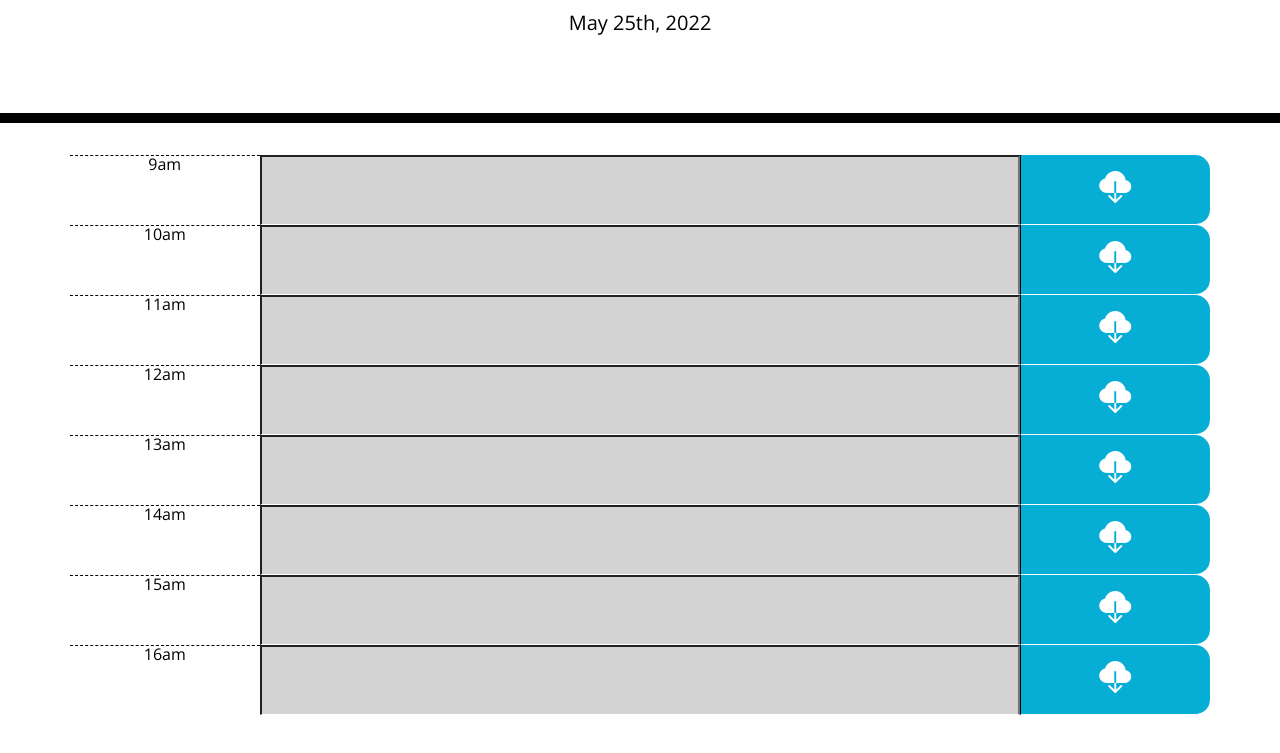
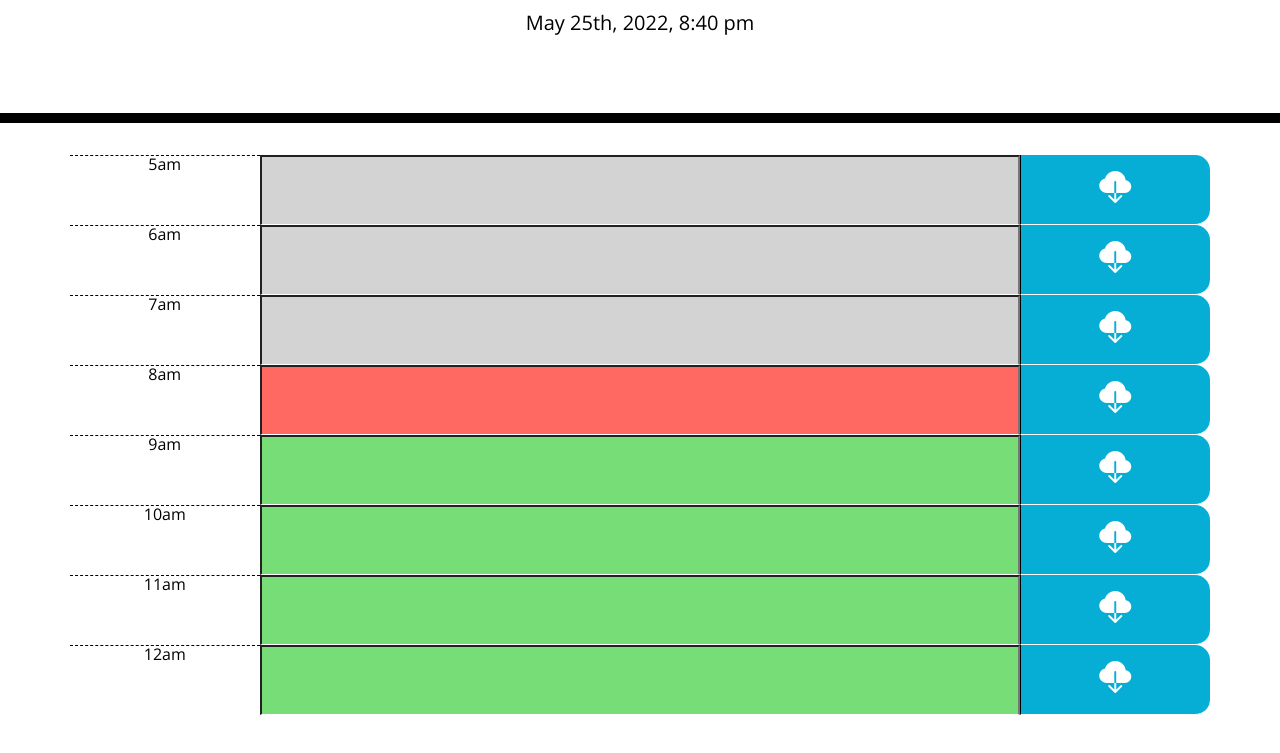
Before and after one commit to celestealexmoore/workDay_Scheduler, a plain HTML site: page index.html in a window 1280 px wide. Shown: the part 181-934 px from the top of the page. Drawn offline with nearby package versions, Linux system fonts and the light colour scheme.

Commit message:
colors change for past, present and future

```diff
--- a/Assets/script.js
+++ b/Assets/script.js
@@ -1,41 +1,47 @@
 const currentDay = document.getElementById("currentDay");
 const timeblockParent = document.getElementById("timeblockParent");
-let blockTime = 9;
+let blockTime = 4;
+const currentTime = moment().format("h");
+console.log(currentTime);
 
-currentDay.innerHTML = moment().format("MMMM Do, YYYY");
+currentDay.innerHTML = moment().format("MMMM Do, YYYY, h:mm a");
 
 for (let i = 0; i < 8; i++) {
   const timeblockRow = document.createElement("div");
   const timeblockHr = document.createElement("div");
   const timeblockText = document.createElement("input");
-  const saveBtnParent = document.createElement("i");
-
+  const saveBtn = document.createElement("i");
   // creates unique identifier for each timeblock
   timeblockRow.setAttribute("id", "hour-" + i);
-
   timeblockRow.setAttribute("class", "row time-block");
   timeblockHr.setAttribute("class", "col hour");
   timeblockText.setAttribute("class", "col-8 text form-control");
   timeblockText.setAttribute("type", "text");
-  saveBtnParent.setAttribute(
+  saveBtn.setAttribute(
     "class",
     "col saveBtn bi bi-cloud-download-fill fa-2x align-bottom"
   );
-  // creates unique identifier for each timeblock
-  saveBtnParent.setAttribute("id", "save-" + i);
+  // creates unique identifier for each saveBtn
+  saveBtn.setAttribute("id", "save-" + i);
 
-  timeblockHr.innerText = blockTime++ + "am";
+  blockTime += 1;
 
-  if (blockTime > 9) {
+  timeblockHr.innerText = blockTime + "am";
+
+  if (blockTime == currentTime) {
+    timeblockText.setAttribute("class", "present col-8 text");
+  } else if (blockTime < currentTime) {
     timeblockText.setAttribute("class", "past col-8 text");
-  }
+  } else if (blockTime > currentTime) {
+    timeblockText.setAttribute("class", "future col-8 text");
+  };
 
   timeblockParent.appendChild(timeblockRow);
   timeblockRow.appendChild(timeblockHr);
   timeblockRow.appendChild(timeblockText);
-  timeblockRow.appendChild(saveBtnParent);
+  timeblockRow.appendChild(saveBtn);
 
-  saveBtnParent.addEventListener("click", function () {
+  saveBtn.addEventListener("click", function () {
     localStorage.setItem(timeblockRow.id, timeblockText.value);
   });
 
@@ -43,13 +49,9 @@ for (let i = 0; i < 8; i++) {
     timeblockRow.id,
     timeblockText.value
   );
+
+  //   if(blockTime > 11) {
+  //     let hr12 = document.getElementById('hour-7');
+  //     hr12.innerText = blockTime + 'pm';
+  // }
 }
-
-
-
-// WHEN I view the timeblocks for that day
-// THEN each timeblock is color coded to indicate whether it is in the past, present, or future
-// WHEN I click the save button for that timeblock
-// THEN the text for that event is saved in local storage
-// WHEN I refresh the page
-// THEN the saved events persist
--- a/Assets/style.css
+++ b/Assets/style.css
@@ -48,17 +48,17 @@ textarea {
 
 .past {
   background-color: #d3d3d3;
-  color: white;
+  color: black;
 }
 
 .present {
   background-color: #ff6961;
-  color: white;
+  color: black;
 }
 
 .future {
   background-color: #77dd77;
-  color: white;
+  color: black;
 }
 
 .saveBtn {
```
